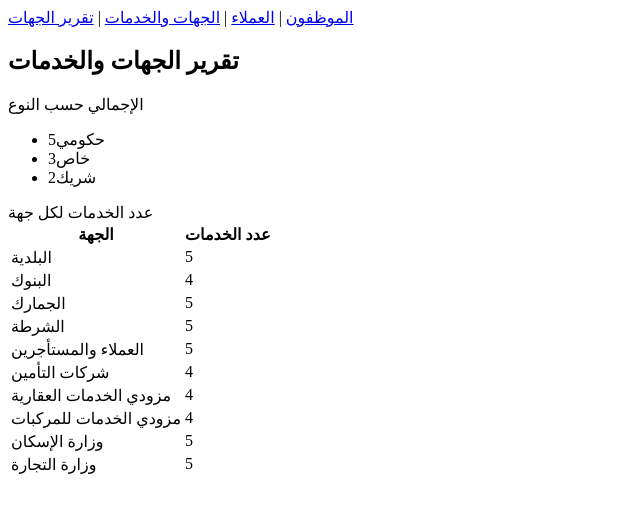
After one commit to citybeachgulf-droid/sanad, a Flask app: page /admin/catalog/report in a window 1280 px wide. The commit adds this page. Shown: the top 513 px of the page, without its empty margins (0-640 px from the left). Run offline with Flask 3, Linux system fonts and the light colour scheme; a user stored in the database is signed in.

Commit message:
Add catalog reporting and API endpoints
Co-authored-by: citybeachgulf <citybeachgulf@gmail.com>

```diff
--- a/sandak_flask_project/app/admin.py
+++ b/sandak_flask_project/app/admin.py
@@ -162,6 +162,27 @@ def catalog_list():
     orgs = query.order_by(Organization.name.asc()).all()
     kinds = ['حكومي', 'خاص', 'شريك']
     return render_template('admin/catalog.html', orgs=orgs, kinds=kinds, q=q, kind=kind)
+
+
+@admin_bp.route('/catalog/report')
+@admin_required
+def catalog_report():
+    from sqlalchemy import func
+    # counts by kind
+    by_kind = (
+        db.session.query(Organization.kind, func.count(Organization.id))
+        .group_by(Organization.kind)
+        .all()
+    )
+    # counts services per org
+    per_org = (
+        db.session.query(Organization.name, func.count(OrgService.id))
+        .outerjoin(OrgService, OrgService.organization_id == Organization.id)
+        .group_by(Organization.name)
+        .order_by(Organization.name)
+        .all()
+    )
+    return render_template('admin/catalog_report.html', by_kind=by_kind, per_org=per_org)
 
 
 @admin_bp.route('/catalog/org/create', methods=['POST'])
--- /dev/null
+++ b/sandak_flask_project/app/templates/admin/catalog_report.html
@@ -0,0 +1,37 @@
+{% extends 'admin/layout.html' %}
+{% block title %}تقرير الجهات والخدمات{% endblock %}
+{% block content %}
+<h2 class="mb-3">تقرير الجهات والخدمات</h2>
+
+<div class="row g-3">
+  <div class="col-md-4">
+    <div class="card">
+      <div class="card-header">الإجمالي حسب النوع</div>
+      <ul class="list-group list-group-flush">
+        {% for k, c in by_kind %}
+        <li class="list-group-item d-flex justify-content-between"><span>{{ k }}</span><span class="badge bg-primary">{{ c }}</span></li>
+        {% else %}
+        <li class="list-group-item text-muted">لا بيانات</li>
+        {% endfor %}
+      </ul>
+    </div>
+  </div>
+  <div class="col-md-8">
+    <div class="card">
+      <div class="card-header">عدد الخدمات لكل جهة</div>
+      <div class="table-responsive">
+        <table class="table mb-0">
+          <thead><tr><th>الجهة</th><th>عدد الخدمات</th></tr></thead>
+          <tbody>
+            {% for name, cnt in per_org %}
+            <tr><td>{{ name }}</td><td>{{ cnt }}</td></tr>
+            {% else %}
+            <tr><td colspan="2" class="text-center text-muted">لا توجد بيانات</td></tr>
+            {% endfor %}
+          </tbody>
+        </table>
+      </div>
+    </div>
+  </div>
+</div>
+{% endblock %}
--- a/sandak_flask_project/app/templates/admin/layout.html
+++ b/sandak_flask_project/app/templates/admin/layout.html
@@ -12,7 +12,8 @@
     <nav class="mb-3">
         <a href="{{ url_for('admin.employees_list') }}">الموظفون</a> |
         <a href="{{ url_for('admin.clients_list') }}">العملاء</a> |
-        <a href="{{ url_for('admin.catalog_list') }}">الجهات والخدمات</a>
+        <a href="{{ url_for('admin.catalog_list') }}">الجهات والخدمات</a> |
+        <a href="{{ url_for('admin.catalog_report') }}">تقرير الجهات</a>
     </nav>
 
     {% block content %}{% endblock %} <!-- يجب أن يكون هذا مرة واحدة فقط -->
```
Also changed, not shown: sandak_flask_project/app/routes.py (+34 -1 lines).
